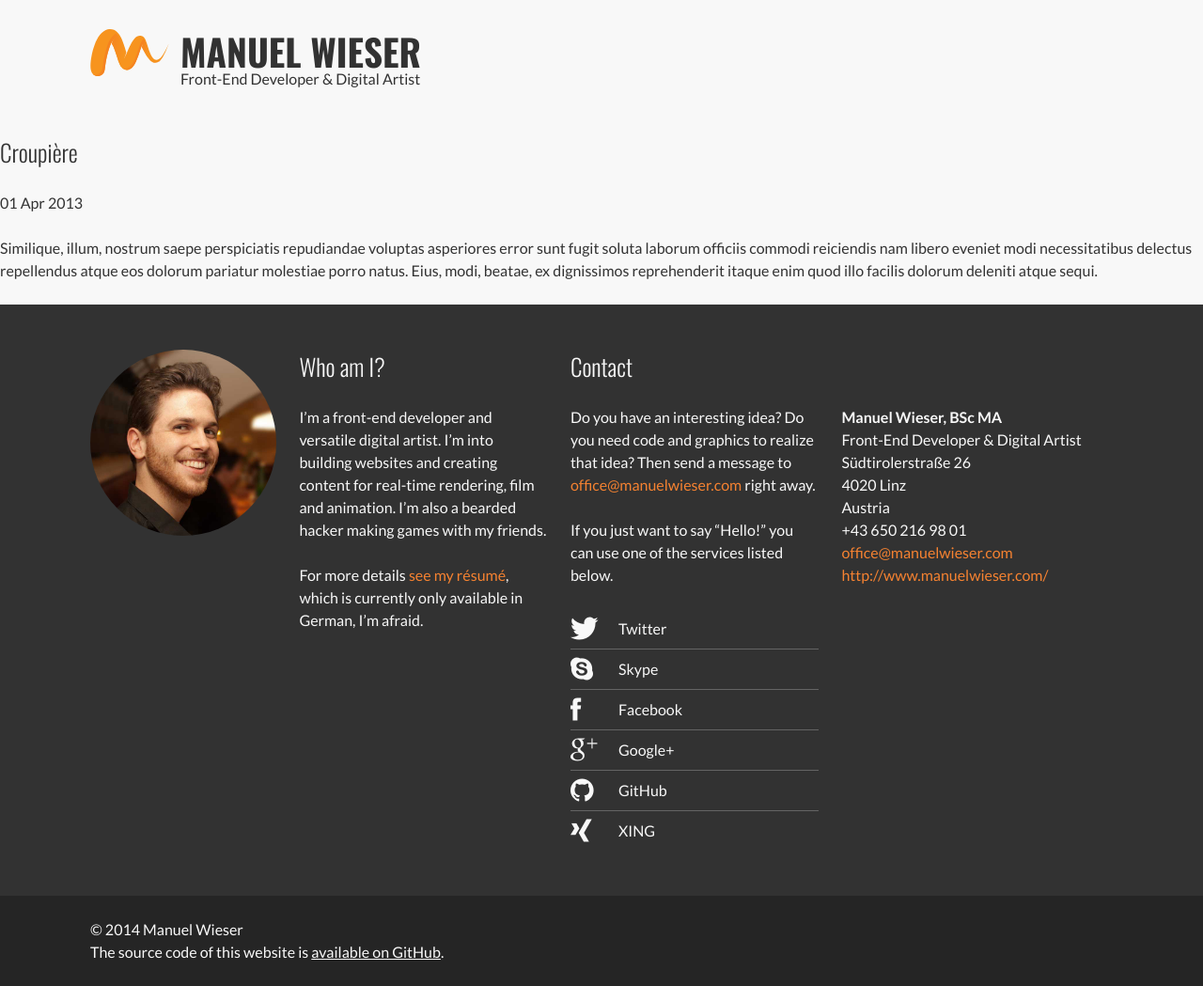
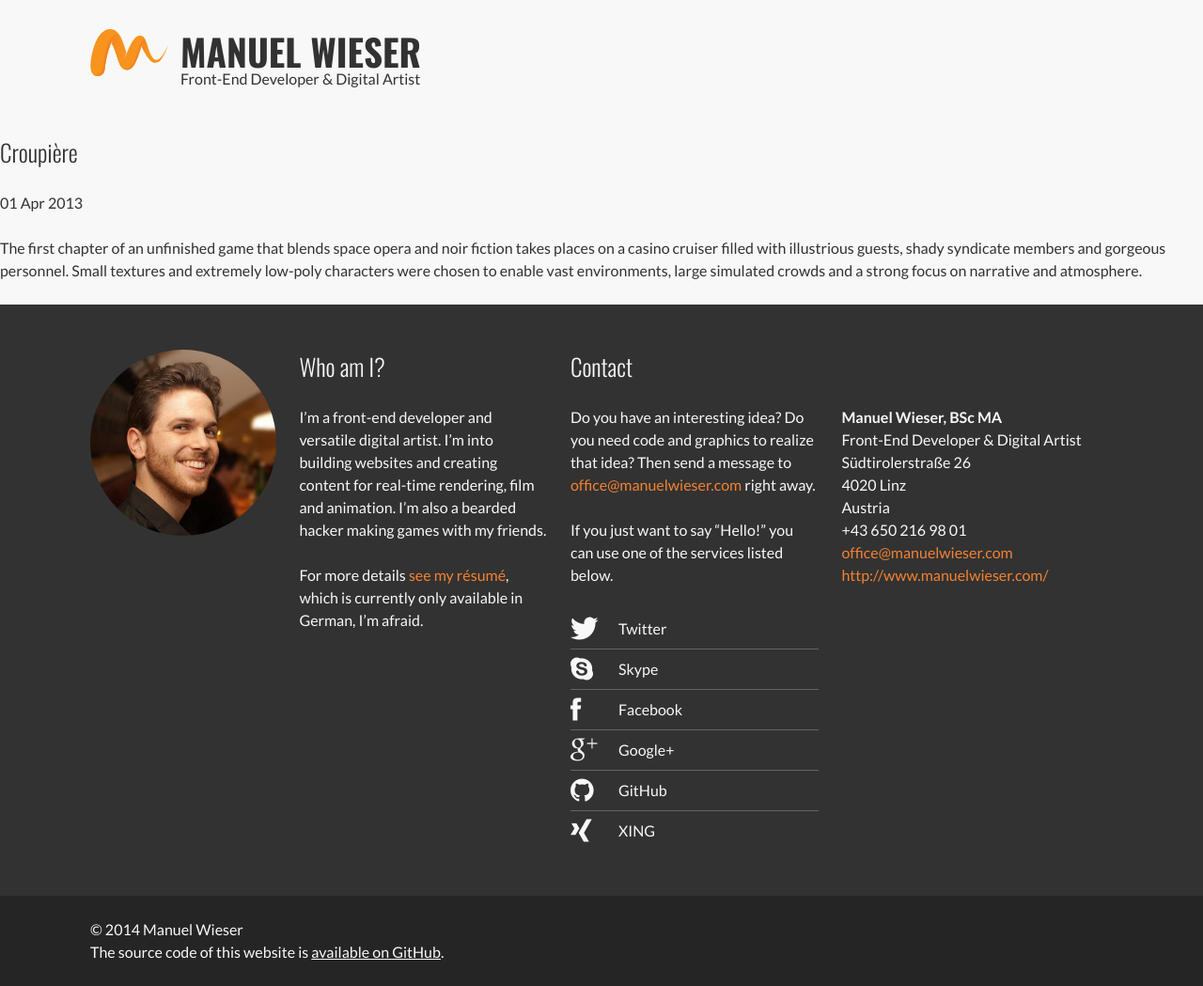
Before and after one commit to Lorti/2014, a Jekyll site: the page built from _posts/2013-04-01-croupiere.markdown, in a window 1280 px wide. Shown: the whole page at 94% size. Built offline with Jekyll 4.4.1, drawn with Linux system fonts in a browser that asks for light colours.

Commit message:
Update 2013-04-01-croupiere.markdown

```diff
--- a/_posts/2013-04-01-croupiere.markdown
+++ b/_posts/2013-04-01-croupiere.markdown
@@ -6,6 +6,8 @@ categories: Digital Art
 
 article: false
 picture: croupiere.jpg
+links:
+  - View in WebGL 3D Model Viewer: /files/croupiere.html
 ---
 
-Similique, illum, nostrum saepe perspiciatis repudiandae voluptas asperiores error sunt fugit soluta laborum officiis commodi reiciendis nam libero eveniet modi necessitatibus delectus repellendus atque eos dolorum pariatur molestiae porro natus. Eius, modi, beatae, ex dignissimos reprehenderit itaque enim quod illo facilis dolorum deleniti atque sequi.
+The first chapter of an unfinished game that blends space opera and noir fiction takes places on a casino cruiser filled with illustrious guests, shady syndicate members and gorgeous personnel. Small textures and extremely low-poly characters were chosen to enable vast environments, large simulated crowds and a strong focus on narrative and atmosphere.
```
